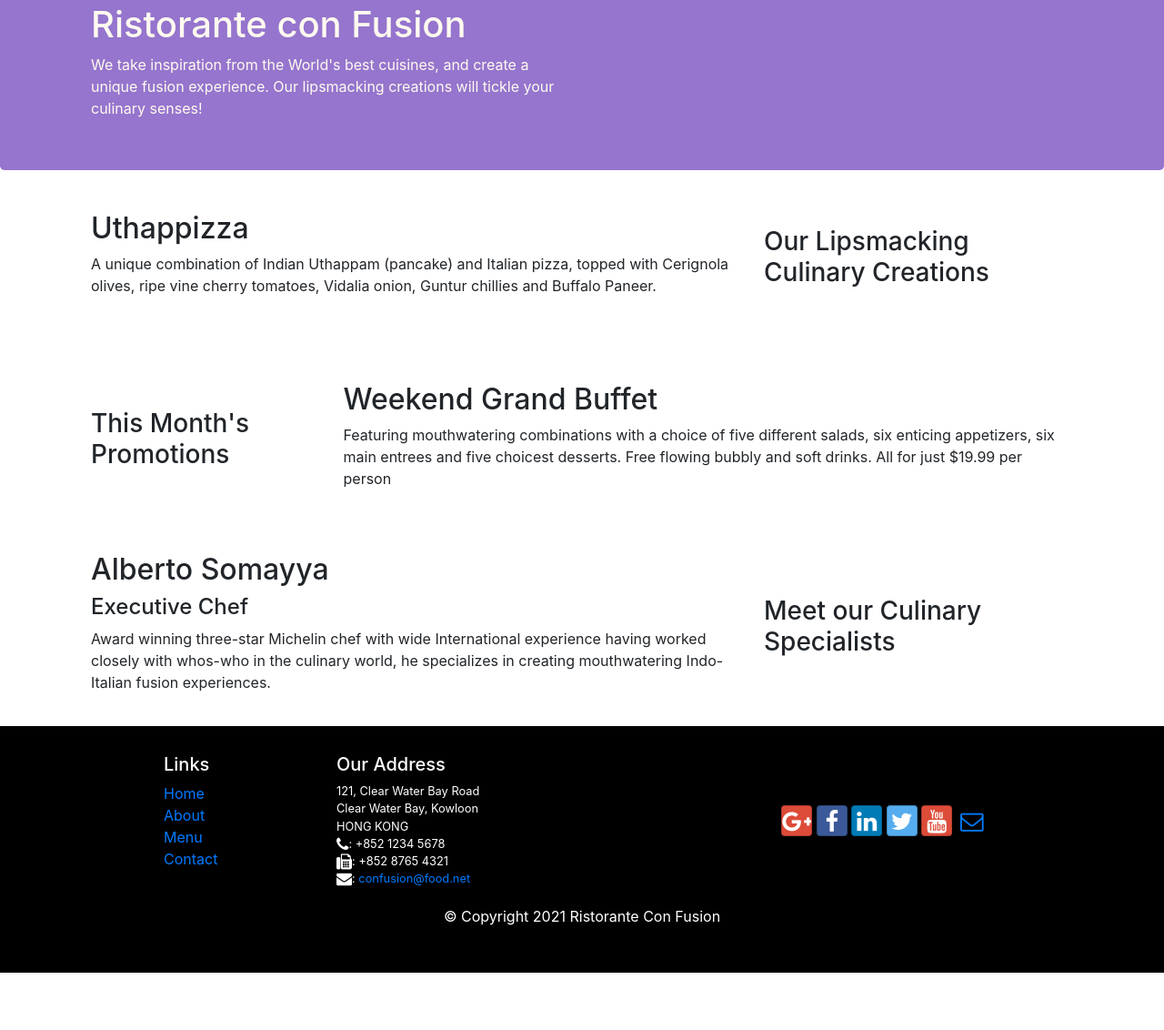
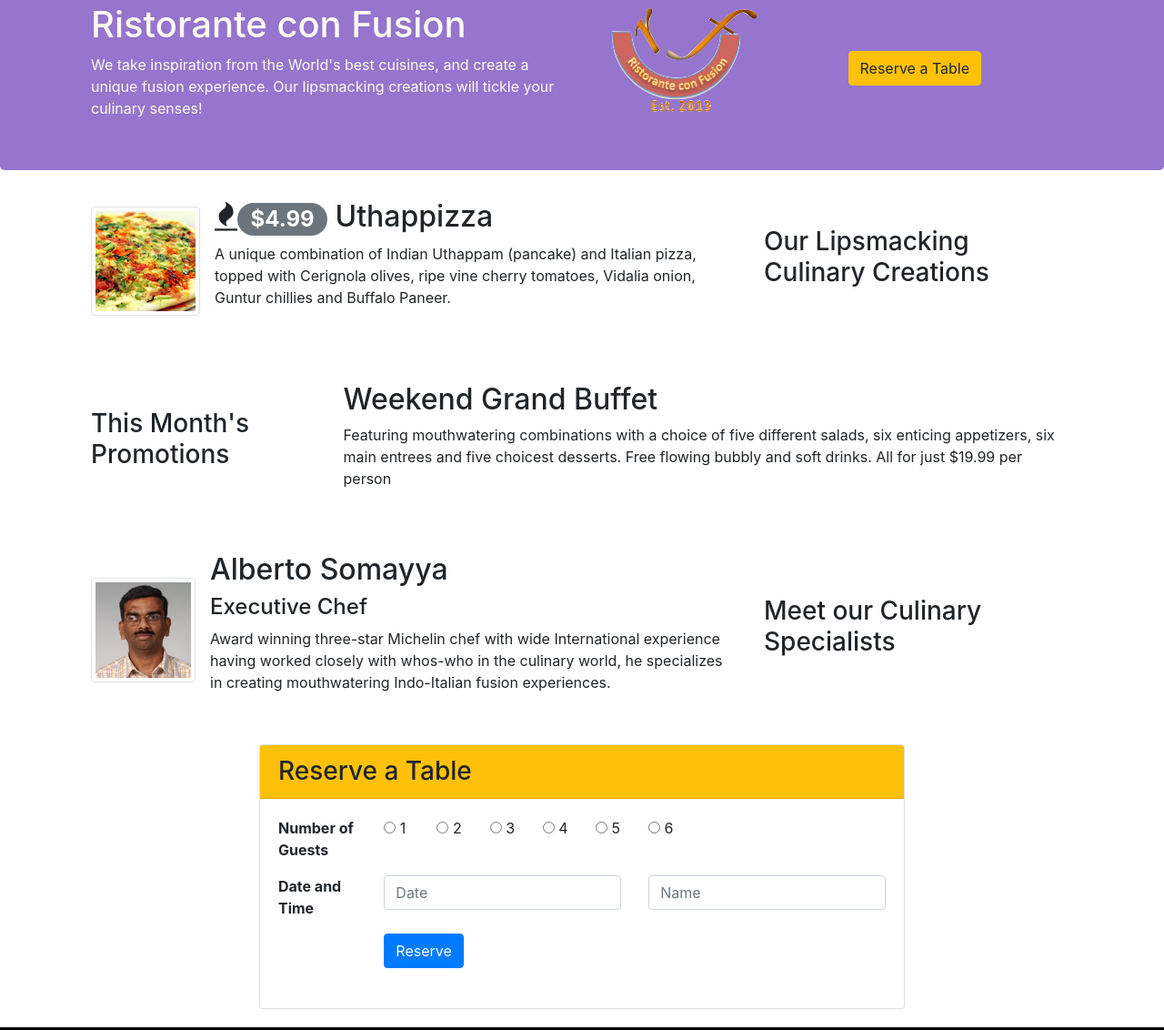
Before and after one commit to MrlameChicken/UI-Course, a website: page index.html in a window 1280 px wide. Shown: the part 87-1219 px from the top of the page at 91% size. Before the commit the page ends 1156 px from the top, so only its background shows below. Drawn offline with nearby package versions, Linux system fonts and the light colour scheme.

Commit message:
adding logo and stuff

```diff
--- a/index.html
+++ b/index.html
@@ -23,13 +23,13 @@
         <button class="navbar-toggler" type="button" data-toggle="collapse" data-target="#Navbar">
             <span class="navbar-toggler-icon"></span>
         </button>
-        <a class="navbar-brand mr-auto" href="#">Ristorante con Fusion</a>
+                    <a class="navbar-brand mr-auto" href="#"><img src="img/logo.png" height="30" width="41"></a>
         <div class="collapse navbar-collapse" id="Navbar">
         <ul class="navbar-nav mr-auto">
             <li class="nav-item active"><a class="nav-link" href="#"><span class="fa fa-home fa-lg"></span> Home</a></li>
             <li class="nav-item"><a class="nav-link" href="./aboutus.html" target="_blank"><span class="fa fa-info fa-lg"></span> About</a></li>
             <li class="nav-item"><a class="nav-link" href="#"><span class="fa fa-list fa-lg"></span> Menu</a></li>
-            <li class="nav-item"><a class="nav-link" href=./contactus.html><span class="fa fa-address-card fa-lg"></span> Contact Us</a></li>
+            <li class="nav-item"><a class="nav-link" href="./contactus.html"><span class="fa fa-address-card fa-lg"></span> Contact Us</a></li>
         </ul>
     </div>
         </div>
@@ -43,9 +43,15 @@
                     <p>We take inspiration from the World's best cuisines, and create a unique fusion experience. Our lipsmacking creations will tickle your culinary senses!</p>
                 </div>
                 <div class="col-12 col-sm">
+                      <div class="col-12 col-sm align-self-center">
+                    <img src="img/logo.png" class="img-fluid">
                 </div>
+             </div>
+            <div class="col-12 col-sm align-self-center">
+                <button type="submit" class="btn btn-warning">Reserve a Table</button>
             </div>
         </div>
+
     </header>
 
     <div class="container">
@@ -54,8 +60,17 @@
                 <h3>Our Lipsmacking Culinary Creations</h3>
             </div>
             <div class="col order-sm-first col-sm col-md">
-                <h2>Uthappizza</h2>
-                <p>A unique combination of Indian Uthappam (pancake) and Italian pizza, topped with Cerignola olives, ripe vine cherry tomatoes, Vidalia onion, Guntur chillies and Buffalo Paneer.</p>
+                <div class="media">
+                    <img class="d-flex mr-3 img-thumbnail align-self-center"
+                            src="img/uthappizza.png" alt="Uthappizza">
+                    <div class="media-body">
+                        <h2 class="mt-0"><span class="fa fa-fire"></span><span class="badge badge-pill badge-secondary">$4.99</span> Uthappizza</h2>
+                        <p class="d-none d-sm-block">A unique combination of Indian Uthappam (pancake) and
+                            Italian pizza, topped with Cerignola olives, ripe vine
+                            cherry tomatoes, Vidalia onion, Guntur chillies and
+                            Buffalo Paneer.</p>
+                    </div>
+                </div>
             </div>
         </div>
 
@@ -71,14 +86,54 @@
         </div>
 
         <div class ="row row-content align-items-center">
-            <div class="col-12  order-sm-last col-sm-6 col-md-4">
+            <div class="col-12 order-sm-last col-sm-6 col-md-4">
                 <h3>Meet our Culinary Specialists</h3>
             </div>
             <div class="col order-sm-first col-sm col-md">
-                <h2>Alberto Somayya</h2>
-                <h4>Executive Chef</h4>
-                <p>Award winning three-star Michelin chef with wide International experience having worked closely with whos-who in the culinary world, he specializes in creating mouthwatering Indo-Italian fusion experiences. </p>
+                                <div class="media">
+                    <img class="d-flex mr-3 img-thumbnail align-self-center"
+                            src="img/alberto.png" alt="Alberto Somayya">
+                    <div class="media-body">
+                        <h2 class="mt-0">Alberto Somayya</h2>
+                        <h4>Executive Chef</h4>
+                        <p class="d-none d-sm-block">Award winning three-star Michelin chef with wide
+                            International experience having worked closely with
+                            whos-who in the culinary world, he specializes in
+                            creating mouthwatering Indo-Italian fusion experiences.
+                            </p>
+                    </div>
+                </div>
+
             </div>
+        </div>
+         <div class ="row row-content align-items-center">
+            <div class="col-12 col-sm-2"></div>
+            <div class="col-12 col-sm-8">
+                <div class="card">
+                <h3 class="card-header bg-warning">Reserve a Table</h3>
+                     <div class="card-body">
+                        <dl class="row">
+                            <dt class="col-2 align-self-center">Number of Guests</dt>
+                                <dd class="col-1"><input type="radio" name="optradio"> 1</dd>
+                                <dd class="col-1"><input type="radio" name="optradio"> 2</dd>
+                                <dd class="col-1"><input type="radio" name="optradio"> 3</dd>
+                                <dd class="col-1"><input type="radio" name="optradio"> 4</dd>
+                                <dd class="col-1"><input type="radio" name="optradio"> 5</dd>
+                                <dd class="col-1"><input type="radio" name="optradio"> 6</dd>
+                           </dl>
+                           <dl class="row">
+                            <dt class="col-2 align-self-center">Date and Time</dt>
+                            <dd class="col"><input type="text" class="form-control" id="date" name="date" placeholder="Date"></dd>
+                            <dd class="col"><input type="text" class="form-control" id="name" name="name" placeholder="Name"></dd>
+                           </dl>
+                           <dl class="row">
+                           <dt class="col-2 align-self-center"></dt>
+                           <dd class="col"><button type="submit" class="btn btn-primary">Reserve</button></dd>
+                       </dl>
+                    </div>
+            </div>
+            </div>
+            <div class="col-12 col-sm-2"></div>
         </div>
     </div>
 
```
Also changed, not shown: img/alberto.png (added), img/buffet.png (added), img/logo.png (added), img/uthappizza.png (added), 1 other file.
